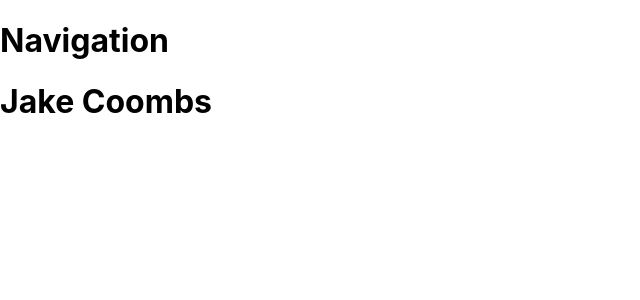
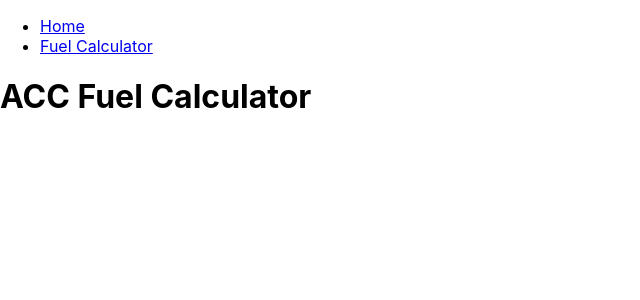
Before and after one commit to jcoombs235/jcoombs235.github.io, a React (Create React App) app: page /acc-fuel-calculator in a window 1280 px wide. Shown: the top 300 px of the page, without its empty margins (0-640 px from the left). Built offline with nearby package versions, Linux system fonts and the light colour scheme.

Commit message:
Fuel Calculator page

```diff
--- a/src/App.js
+++ b/src/App.js
@@ -2,20 +2,22 @@ import React from "react";
 import { BrowserRouter as Router, Switch, Route } from "react-router-dom";
 import Home from "./components/Home";
 import Navigation from "./components/Navigation";
+import ACCFuelCalculator from "./components/ACCFuelCalculator";
 
 export default class App extends React.Component {
   render() {
     return (
-      <div>
+      <Router>
         <Navigation />
-        <Router>
         <Switch>
+          <Route path="/acc-fuel-calculator">
+            <ACCFuelCalculator />
+          </Route>
           <Route path="/">
             <Home />
           </Route>
         </Switch>
       </Router>
-      </div>
     );
   }
 }
--- /dev/null
+++ b/src/components/ACCFuelCalculator.tsx
@@ -0,0 +1,7 @@
+import * as React from "react";
+
+export default class ACCFuelCalculator extends React.Component {
+  render() {
+    return <h1>ACC Fuel Calculator</h1>;
+  }
+}
--- a/src/components/Navigation.tsx
+++ b/src/components/Navigation.tsx
@@ -1,7 +1,19 @@
 import * as React from "react";
+import { BrowserRouter as Router, Switch, Route, Link } from "react-router-dom";
 
 export default class Navigation extends React.Component {
   render() {
-    return <h1>Navigation</h1>;
+    return (
+      <nav>
+        <ul>
+          <li>
+            <Link to="/">Home</Link>
+          </li>
+          <li>
+            <Link to="/acc-fuel-calculator">Fuel Calculator</Link>
+          </li>
+        </ul>
+      </nav>
+    );
   }
 }
```
Also changed, not shown: 1 other file (tests, documents, lock files or other folders). Lines whose indentation alone changed are shown as unchanged.
